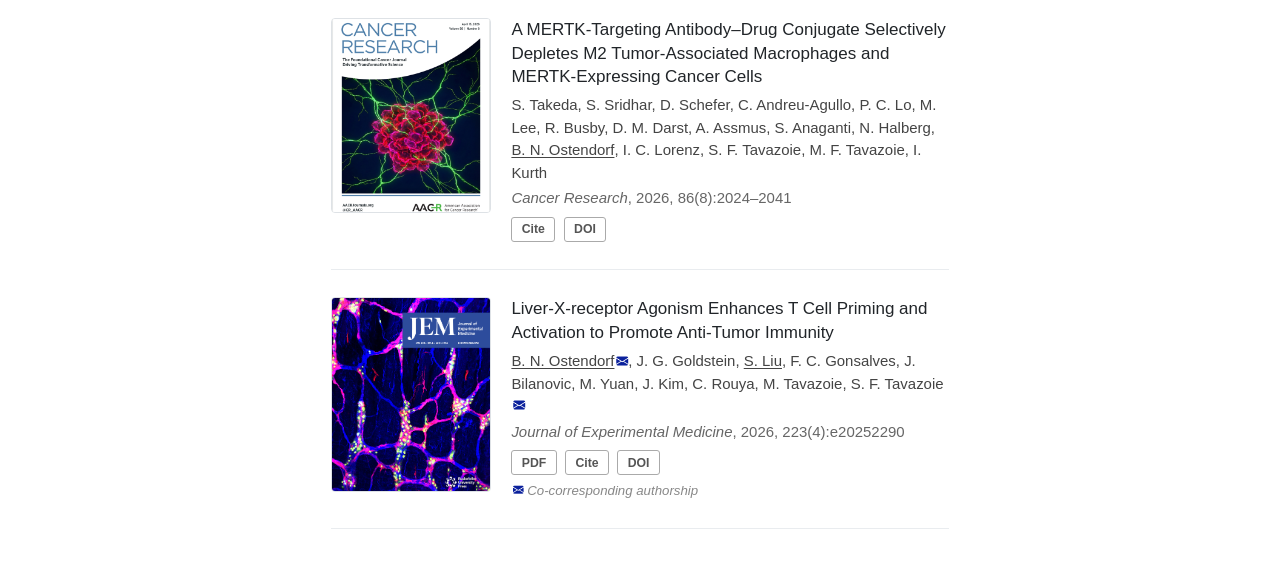
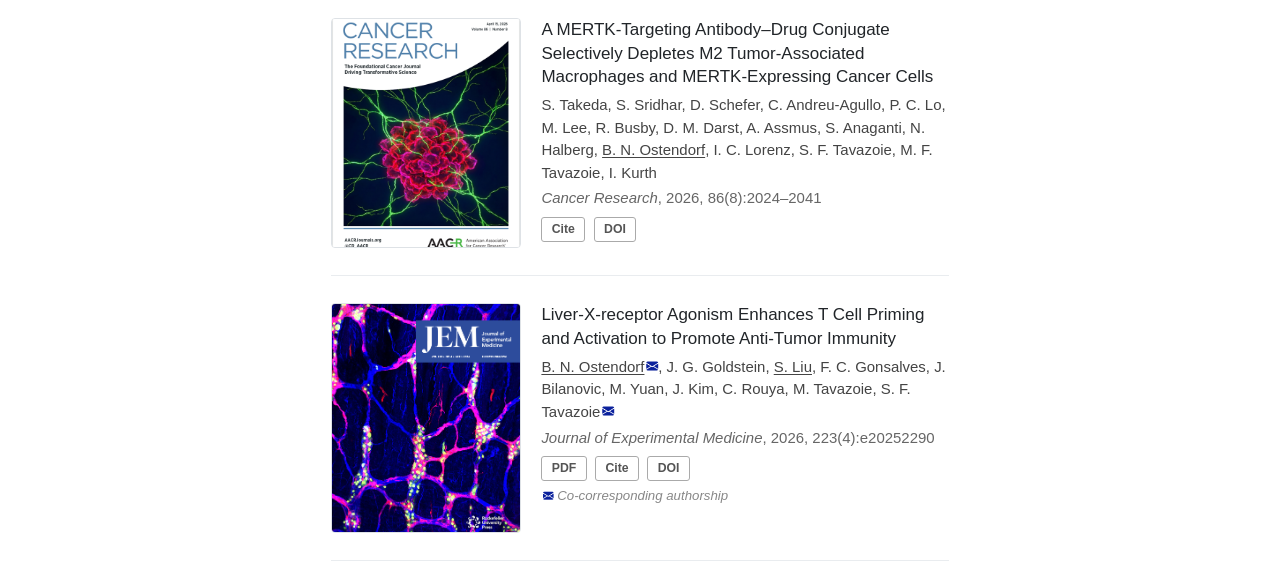
Before and after one commit to benostendorf/ostendorflab_homepage, a plain HTML site: page docs/publications.html in a window 1280 px wide. Shown: the part 196-764 px from the top of the page. Drawn offline with Linux system fonts and the light colour scheme.

Commit message:
increase publication thumbnail size to 190x230px
Co-Authored-By: Claude Sonnet 4.6 <noreply@anthropic.com>

```diff
--- a/docs/styles.css
+++ b/docs/styles.css
@@ -458,8 +458,8 @@ ul.ul-edu li .description p.institution {
 }
 
 .pub-img {
-  width: 160px;
-  height: 195px;
+  width: 190px;
+  height: 230px;
   object-fit: cover;
   border-radius: 4px;
   flex-shrink: 0;
```
